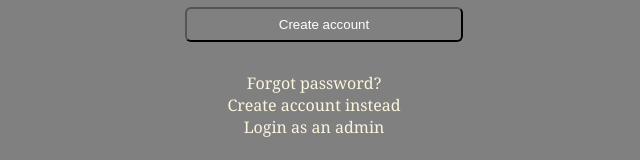
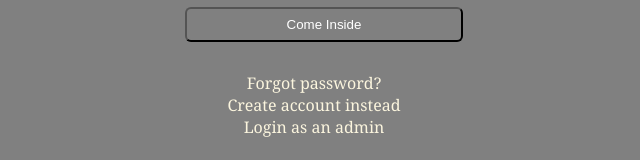
Before and after one commit to blackdevelopa/iReporter, a website: page UI/user/user-login.html in a window 1280 px wide. Shown: the part 454-614 px from the top of the page, 326-966 px from the left. Drawn offline with Linux system fonts and the light colour scheme; files that its build step writes are made by us from their sources.

Commit message:
replaced the text in the login btn

```diff
--- a/UI/user/user-login.html
+++ b/UI/user/user-login.html
@@ -22,7 +22,7 @@
           <label>Password</label>
           <input class="text_input" type="password" placeholder="your password?">
         </div>
-        <a href="./user-home.html" class="create_account"><button type="button" class="button">Create account</button></a>
+        <a href="./user-home.html" class="login"><button type="button" class="button">Come Inside</button></a>
       </form>
       <div class="login_links">
         <a class="links" href="#">Forgot password?</a>
```
